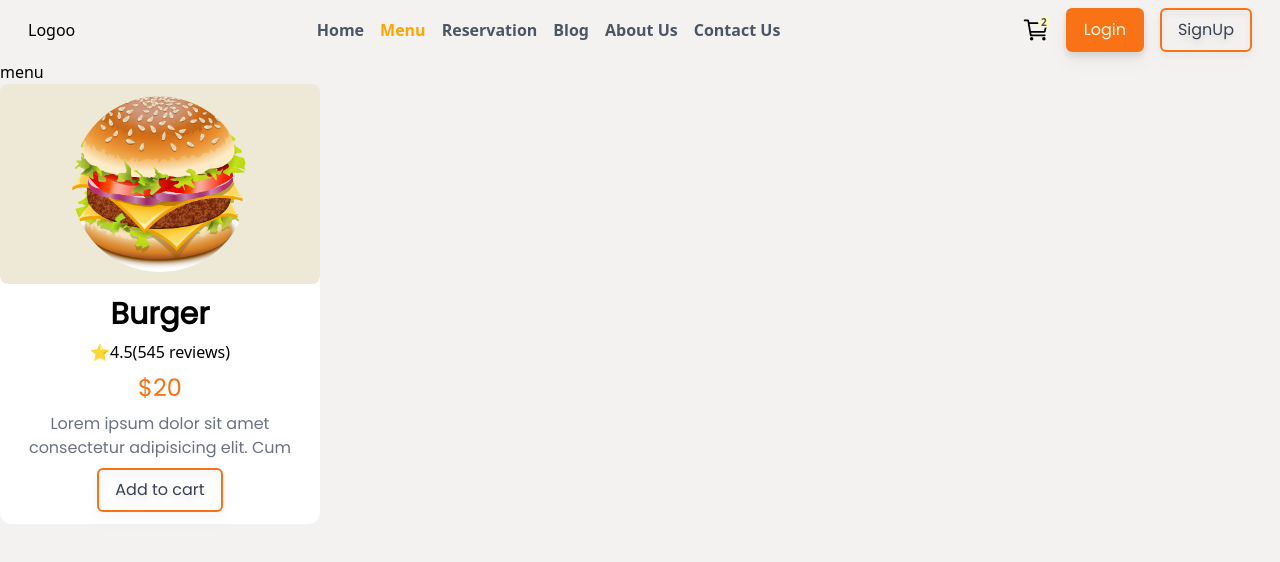
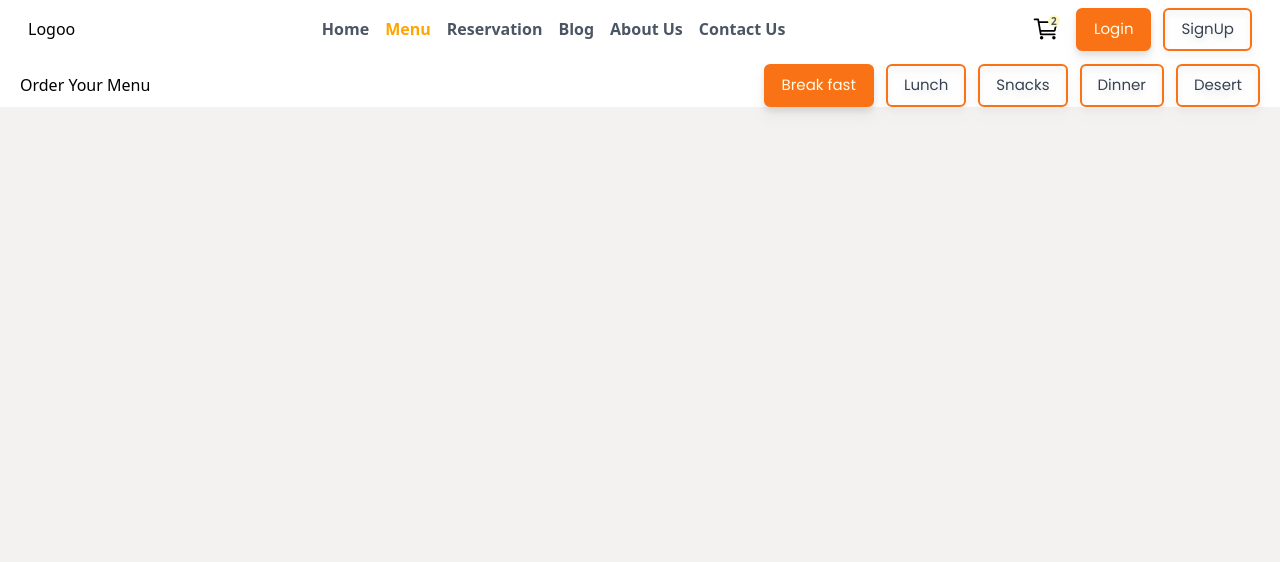
Before and after one commit to Nigam2004/Food-Order-Frontend, a React (Vite) app: page /menu in a window 1280 px wide. Shown: the top 562 px of the page. Built offline with nearby package versions, Linux system fonts and the light colour scheme.

Commit message:
Menu buttos added and navbar fixed

```diff
--- a/package.json
+++ b/package.json
@@ -11,13 +11,14 @@
   },
   "dependencies": {
     "aos": "^2.3.4",
+    "axios": "^1.6.7",
     "react": "^18.2.0",
     "react-dom": "^18.2.0",
     "react-icons": "^5.0.1",
     "react-router-dom": "^6.21.3",
     "react-slick": "^0.30.1",
     "slick-carousel": "^1.8.1"
-},
+  },
   "devDependencies": {
     "@types/react": "^18.2.43",
     "@types/react-dom": "^18.2.17",
--- a/src/App.jsx
+++ b/src/App.jsx
@@ -21,6 +21,7 @@ function App() {
           <Route path="/aboutus" Component={AboutUs}></Route>
           <Route path="/contactus" Component={ContactUs}></Route>
         </Routes>
+        {/* <Footer></Footer> */}
       </Router>
     </>
   );
--- a/src/Custume Compnent/CustumElememt.jsx
+++ b/src/Custume Compnent/CustumElememt.jsx
@@ -2,7 +2,7 @@ import React, { Children } from "react";
 
 export function CustumButtonFilled({ children, handler }) {
   return (
-    <div className=" border-2 border-orange-500 bg-orange-500 py-2 px-4  rounded-md text-yellow-50 duration-300 drop-shadow-lg shadow-orange-500 cursor-pointer w-fit font-poppins hover:bg-transparent hover:text-gray-700 ">
+    <div className=" border-2 border-orange-500 bg-orange-500 py-2 px-4 text-[9px] sm:text-[15px]  rounded-md text-yellow-50 duration-300 drop-shadow-lg shadow-orange-500 cursor-pointer w-fit font-poppins hover:bg-transparent hover:text-gray-700 ">
       {children}
     </div>
   );
@@ -10,12 +10,14 @@ export function CustumButtonFilled({ children, handler }) {
 
 export function CustomButtonOutline({ children, handler }) {
   return (
-    <div className="border-2 py-2 px-4  rounded-md border-orange-500  duration-300 drop-shadow-lg shadow-orange-500/50 cursor-pointer  w-fit text-center font-poppins text-gray-700 hover:bg-orange-500 hover:text-yellow-50 ">
+    <div
+      className={`border-2 py-2 px-4  rounded-md border-orange-500  duration-300 drop-shadow-lg shadow-orange-500/50 cursor-pointer  w-fit text-center font-poppins text-gray-700 hover:bg-orange-500 hover:text-yellow-50 text-[9px] sm:text-[15px]`}
+    >
       {children}
     </div>
   );
 }
 
 export function Container({ children }) {
-  return <div className="container  flex">{children}</div>;
+  return <div className="pt-16 bg-white min-w-60 sm:w-auto">{children}</div>;
 }
--- a/src/components/Footer.jsx
+++ b/src/components/Footer.jsx
@@ -281,7 +281,6 @@ export default function Footer() {
           </p>
         </div>
       </footer>
-      ;
     </>
   );
 }
--- a/src/components/Itemcard.jsx
+++ b/src/components/Itemcard.jsx
@@ -3,7 +3,7 @@ import { CustomButtonOutline } from "../Custume Compnent/CustumElememt";
 
 function Itemcard() {
   return (
-    <div className="bg-white text-black rounded-xl cursor-pointer duration-500 hover:shadow-xl w-80">
+    <div className="bg-white text-black rounded-xl cursor-pointer duration-500 hover:shadow-xl min-w-60 sm:w-80">
       <div className=" p-3 bg-[#eee8d7] rounded-lg flex justify-center items-center  ">
         <img
           src="src/assets/Burger.png"
--- a/src/components/NavBar.jsx
+++ b/src/components/NavBar.jsx
@@ -19,18 +19,26 @@ function NavBar() {
     { name: "Contact Us", path: "/contactus", id: 6 },
   ];
   return (
-    <div className="  flex justify-between items-center px-7 py-2 ">
+    <div className=" w-full min-w-60 fixed  flex justify-between items-center px-7 py-2 bg-white z-20">
       <div>Logoo</div>
 
       <ul
         className={`sm:flex pl-8 sm:pl-0 sm:items-center sm:pb-0  absolute  sm:static sm:gap-4
-        sm:z-auto  z-[-1] sm: left-0  sm:w-auto transition-all font-semibold text-gray-600
-        w-full   duration-700 ease-in ${isOpen ? "top-[76px]" : "top-[-130px]"}
-             `}
+        sm:z-auto  z-[-1] sm: left-0  sm:w-auto  font-semibold text-gray-600
+        w-full  transition-all duration-700 ease-in ${
+          isOpen ? "top-[50px]" : "top-[-250px]"
+        }
+         bg-white    `}
       >
         {Links.map((item) => {
           return (
-            <li className="py-2 animation cursor-pointer" key={item.id}>
+            <li
+              className="py-2 animation cursor-pointer"
+              key={item.id}
+              onClick={() => {
+                setIsOpen(!isOpen);
+              }}
+            >
               <NavLink to={item.path}>{item.name}</NavLink>
             </li>
           );
@@ -44,10 +52,13 @@ function NavBar() {
           </span>
           <IoCartOutline className="h-7 w-7 " />
         </div>
-        <CustumButtonFilled>Login</CustumButtonFilled>
-        <CustomButtonOutline>SignUp</CustomButtonOutline>
+        <div className="sm:flex gap-3 hidden">
+          <CustumButtonFilled>Login</CustumButtonFilled>
+          <CustomButtonOutline isClicked={false}>SignUp</CustomButtonOutline>
+        </div>
+
         <div
-          className="sm:hidden"
+          className="sm:hidden overflow-auto"
           onClick={() => {
             setIsOpen(!isOpen);
           }}
--- a/src/pages/AboutUs.jsx
+++ b/src/pages/AboutUs.jsx
@@ -1,10 +1,11 @@
 import React from "react";
+import { Container } from "../Custume Compnent/CustumElememt";
 
 function AboutUs() {
   return (
-    <div>
-      <h1>About</h1>
-    </div>
+    <Container>
+      <h1>aboutuss</h1>
+    </Container>
   );
 }
 
--- a/src/pages/Blog.jsx
+++ b/src/pages/Blog.jsx
@@ -1,10 +1,11 @@
 import React from "react";
+import { Container } from "../Custume Compnent/CustumElememt";
 
 function Blog() {
   return (
-    <div>
+    <Container>
       <h1>blog</h1>
-    </div>
+    </Container>
   );
 }
 
--- a/src/pages/ContactUs.jsx
+++ b/src/pages/ContactUs.jsx
@@ -1,10 +1,11 @@
 import React from "react";
+import { Container } from "../Custume Compnent/CustumElememt";
 
 function ContactUs() {
   return (
-    <div>
-      <h1>Contact</h1>
-    </div>
+    <Container>
+      <h1>contact</h1>
+    </Container>
   );
 }
 
--- a/src/pages/Menu.jsx
+++ b/src/pages/Menu.jsx
@@ -1,12 +1,66 @@
-import React from "react";
+import React, { useState } from "react";
 import Itemcard from "../components/Itemcard";
+import {
+  Container,
+  CustomButtonOutline,
+} from "../Custume Compnent/CustumElememt";
+
+import axios from "axios";
 
 function Menu() {
+  const menus = [
+    { name: "Break fast" },
+    { name: "Lunch" },
+    { name: "Snacks" },
+    { name: "Dinner" },
+    { name: "Desert" },
+  ];
+  const [clicked, setClicked] = useState("");
+
+  // const fetchGet = async () => {
+  //   const options = {
+  //     method: "GET",
+  //     url: "https://restaurants222.p.rapidapi.com/currencies",
+  //     headers: {
+  //       "X-RapidAPI-Key": "SIGN-UP-FOR-KEY",
+  //       "X-RapidAPI-Host": "restaurants222.p.rapidapi.com",
+  //     },
+  //   };
+
+  //   try {
+  //     const response = await axios.request(options);
+  //     console.log(response.data);
+  //   } catch (error) {
+  //     console.error(error);
+  //   }
+  // };
+
   return (
-    <div>
-      <h1>menu</h1>
-      <Itemcard></Itemcard>
-    </div>
+    <Container>
+      <div className="flex justify-between items-center px-5">
+        <h1>Order Your Menu</h1>
+        <div className="flex justify-center items-center gap-3 flex-wrap">
+          {menus.map((item, index) => {
+            return (
+              <div
+                className={`${
+                  clicked == index && "bg-orange-500 text-yellow-50"
+                } border-2 py-2 px-4  rounded-md border-orange-500  duration-300 drop-shadow-lg shadow-orange-500/50 cursor-pointer  w-fit text-center font-poppins text-gray-700 hover:bg-orange-500 hover:text-yellow-50 text-[9px] sm:text-[15px]`}
+                key={index}
+                id={index}
+                onClick={(e) => {
+                  setClicked(e.target.id);
+                  fetchGet();
+                }}
+              >
+                {item.name}
+              </div>
+            );
+          })}
+        </div>
+      </div>
+      {/* <Itemcard></Itemcard> */}
+    </Container>
   );
 }
 
--- a/src/pages/Reservation.jsx
+++ b/src/pages/Reservation.jsx
@@ -1,10 +1,11 @@
 import React from "react";
+import { Container } from "../Custume Compnent/CustumElememt";
 
 function Reservation() {
   return (
-    <div>
+    <Container>
       <h1>reservation</h1>
-    </div>
+    </Container>
   );
 }
 
--- a/src/pages/home.jsx
+++ b/src/pages/home.jsx
@@ -7,14 +7,17 @@ import Chef from "./Chef";
 import FoodCard from "../components/FoodCard";
 import { Fragment } from "react";
 import SliderApi from "../components/SliderApi";
-import { CustumButtonFilled } from "../Custume Compnent/CustumElememt";
+import {
+  Container,
+  CustumButtonFilled,
+} from "../Custume Compnent/CustumElememt";
 
 function Home() {
   useEffect(() => {
     Aos.init({ duration: 2000 });
   }, []);
   return (
-    <>
+    <Container>
       <div className="container  mx-auto flex items-center justify-between h-[350px] gap-[1rem] md:gap-10 md:h-[450px] lg:h-[750px] ">
         <div className="w-2/3  p-6" data-aos="fade-right">
           <h1 className=" text-base font-poppins font-bold mb-2 ">
@@ -53,7 +56,7 @@ function Home() {
         </Carousel>
       </div>
       <Chef></Chef>
-    </>
+    </Container>
   );
 }
 
```
Also changed, not shown: 1 other file (tests, documents, lock files or other folders).
